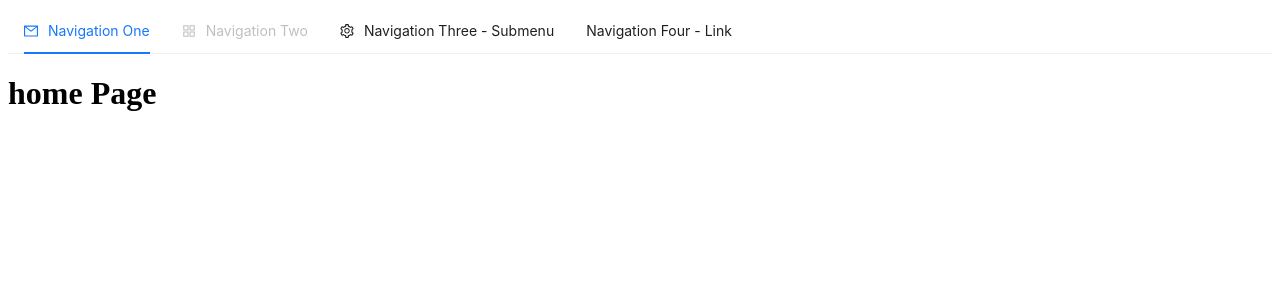
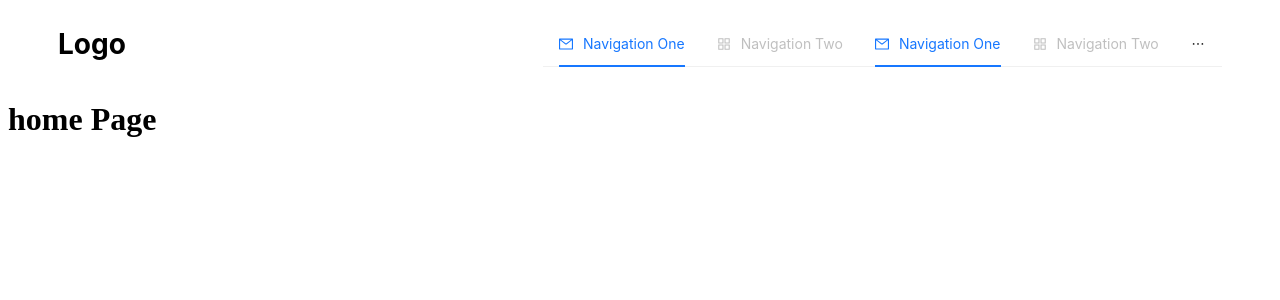
Before and after one commit to Al-Salaam/AlsalaamTourism-Frontend, a React (Vite) app: page / in a window 1280 px wide. Shown: the top 300 px of the page. Built offline with nearby package versions, Linux system fonts and the light colour scheme.

Commit message:
boilar plate ready for ahmad to work

```diff
--- a/package.json
+++ b/package.json
@@ -13,6 +13,7 @@
     "antd": "^5.8.6",
     "react": "^18.2.0",
     "react-dom": "^18.2.0",
+    "react-responsive": "^9.0.2",
     "react-router-dom": "^6.15.0"
   },
   "devDependencies": {
--- a/src/components/common/Navbar.jsx
+++ b/src/components/common/Navbar.jsx
@@ -1,8 +1,21 @@
 import React, { useState } from 'react';
-import { AppstoreOutlined, MailOutlined, SettingOutlined } from '@ant-design/icons';
-import { Menu } from 'antd';
-import {Link} from "react-router-dom";
+import { AppstoreOutlined, MailOutlined, SettingOutlined, MenuOutlined } from '@ant-design/icons';
+import { Menu, Row, Col, Drawer, Button } from 'antd';
+import { Link } from 'react-router-dom';
+import { useMediaQuery } from 'react-responsive';
+
 const items = [
+  {
+    label: <Link to="/">Navigation One</Link>,
+    key: 'mail',
+    icon: <MailOutlined />,
+  },
+  {
+    label: 'Navigation Two',
+    key: 'app',
+    icon: <AppstoreOutlined />,
+    disabled: true,
+  },
   {
     label: <Link to="/">Navigation One</Link>,
     key: 'mail',
@@ -22,10 +35,10 @@ const items = [
       {
         type: 'group',
         label: (
-            <Link href="/" >
-              Home
-            </Link>
-          ),
+          <Link to="/">
+            Home
+          </Link>
+        ),
         children: [
           {
             label: 'Option 1',
@@ -55,19 +68,68 @@ const items = [
   },
   {
     label: (
-      <Link to="/activity" >
+      <Link to="/activity">
         Navigation Four - Link
       </Link>
     ),
     key: 'alipay',
   },
 ];
+
 const Navbar = () => {
+  const [open, setOpen] = useState(false);
+  const showDrawer = () => {
+    setOpen(true);
+  };
+
+  const onClose = () => {
+    setOpen(false);
+  };
+
   const [current, setCurrent] = useState('mail');
+
   const onClick = (e) => {
     console.log('click ', e);
     setCurrent(e.key);
   };
-  return <Menu onClick={onClick} selectedKeys={[current]} mode="horizontal" items={items} />;
+
+  const isMobile = useMediaQuery({
+    query: '(max-width: 786px)', // Change this breakpoint as needed
+  });
+
+  return (
+    <>
+      <Row  align="middle" style={{padding:"0 50px"}}>
+        <Col xs={12} sm={12} md={12} lg={12} xl={10}>
+          <h1>Logo</h1>
+        </Col>
+        <Col xs={12} sm={12} md={12} lg={12} xl={14} align="right"  >
+          {isMobile ? (
+            <>
+              <Button
+                type="text"
+                onClick={showDrawer}
+                icon={<MenuOutlined style={{ fontSize: '24px', color: '#000' }} />}
+              />
+              <Drawer title="Basic Drawer" placement="right" onClose={onClose} visible={open}>
+                <Row>
+                  <Col xs={24} sm={24} md={12} lg={12} xl={12} align="middle">
+                <Link to="/activity">
+                  <p>Some contents...</p>
+                </Link>
+                </Col>
+                <p>Some contents...</p>
+                <p>Some contents...</p>
+                </Row>
+              </Drawer>
+            </>
+          ) : (
+            <Menu onClick={onClick} selectedKeys={[current]} mode="horizontal" items={items} />
+          )}
+        </Col>
+      </Row>
+    </>
+  );
 };
+
 export default Navbar;
```
Also changed, not shown: src/components/common/navbar.css (added, +13 -0 lines), src/components/common/sample.module.css (added), 1 other file (tests, documents, lock files or other folders).
